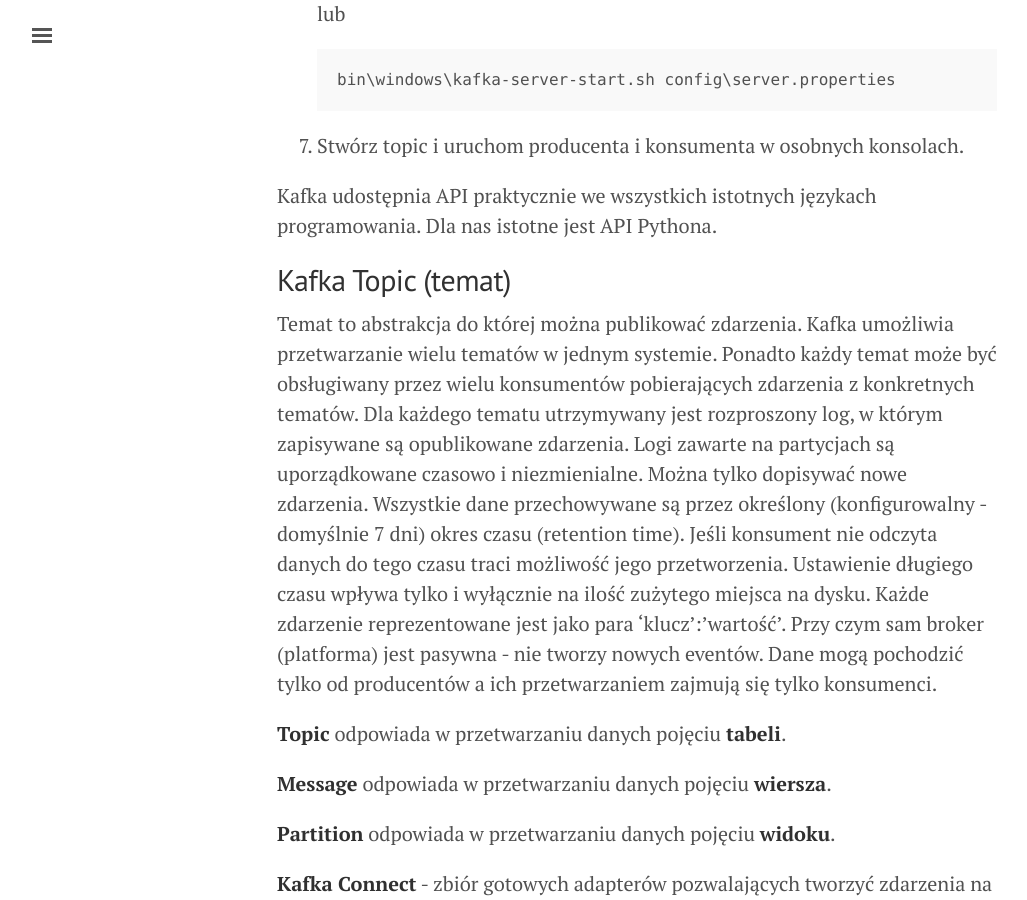
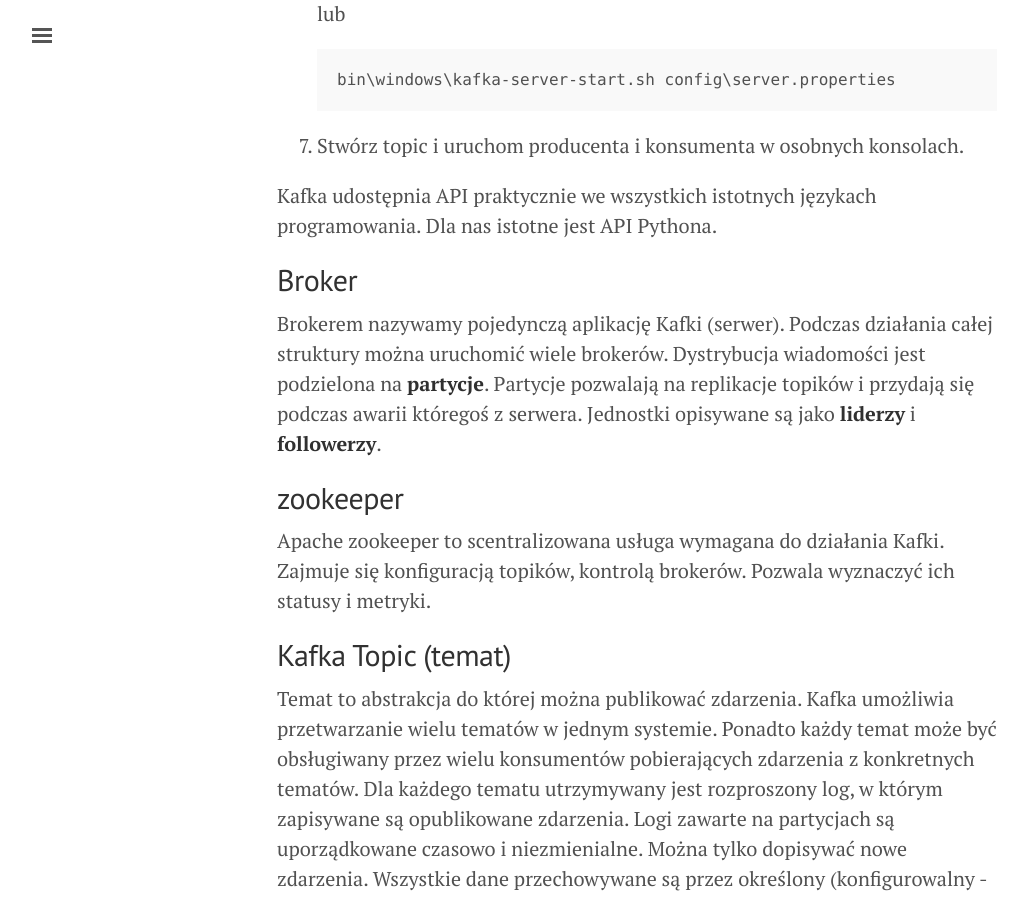
Before and after one commit to sebkaz-teaching/RealTime, a Jekyll site: the page built from cw5D.md, in a window 1280 px wide and 900 px high, scrolled down 2445 px. Shown: the whole window, without its empty margins (3-1030 px from the left). Built offline with Jekyll 4.4.1, drawn with Linux system fonts in a browser that asks for light colours; a script that is not in the unit is left out.

Commit message:
Update cw5D.md

```diff
--- a/cw5D.md
+++ b/cw5D.md
@@ -30,6 +30,7 @@
 
 > Poszukaj info i przykład Data Driven vs Event Driven Apps
 
+
 ## Instalacja i weryfikacja
 
 1. Przejdź na [stronę Kafki](https://kafka.apache.org). Aktualna wersja stabilna `2.8.0`.
@@ -57,9 +58,16 @@
 7. Stwórz topic i uruchom producenta i konsumenta w osobnych konsolach.
 
 
+Kafka udostępnia API praktycznie we wszystkich istotnych językach programowania. Dla nas istotne jest API Pythona.
 
+## Broker
 
-Kafka udostępnia API praktycznie we wszystkich istotnych językach programowania. Dla nas istotne jest API Pythona.
+Brokerem nazywamy pojedynczą aplikację Kafki (serwer). Podczas działania całej struktury można uruchomić wiele brokerów. Dystrybucja wiadomości jest podzielona na **partycje**. Partycje pozwalają na replikacje topików i przydają się podczas awarii któregoś z serwera. Jednostki opisywane są jako **liderzy** i **followerzy**.
+
+## zookeeper
+
+Apache zookeeper to scentralizowana usługa wymagana do działania Kafki. Zajmuje się konfiguracją topików, kontrolą brokerów. Pozwala wyznaczyć ich statusy i metryki.
+
 
 ## Kafka Topic (temat)
 
```
